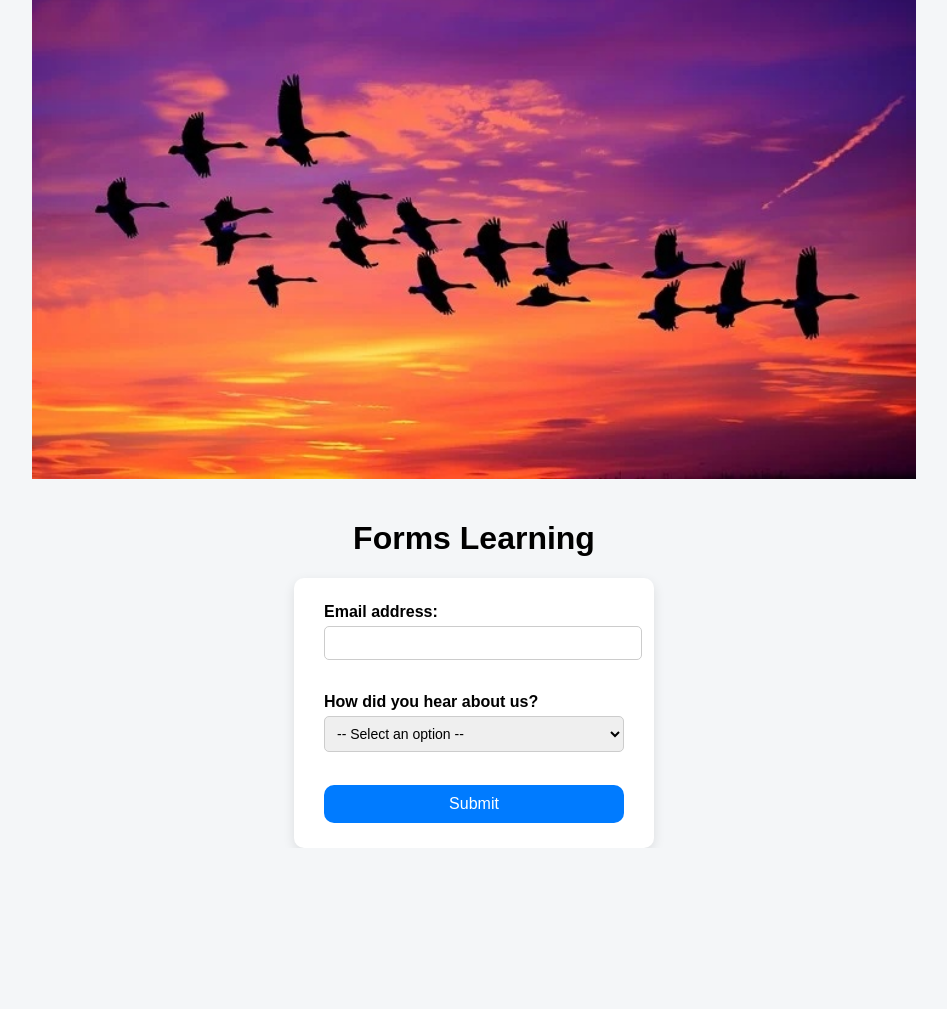
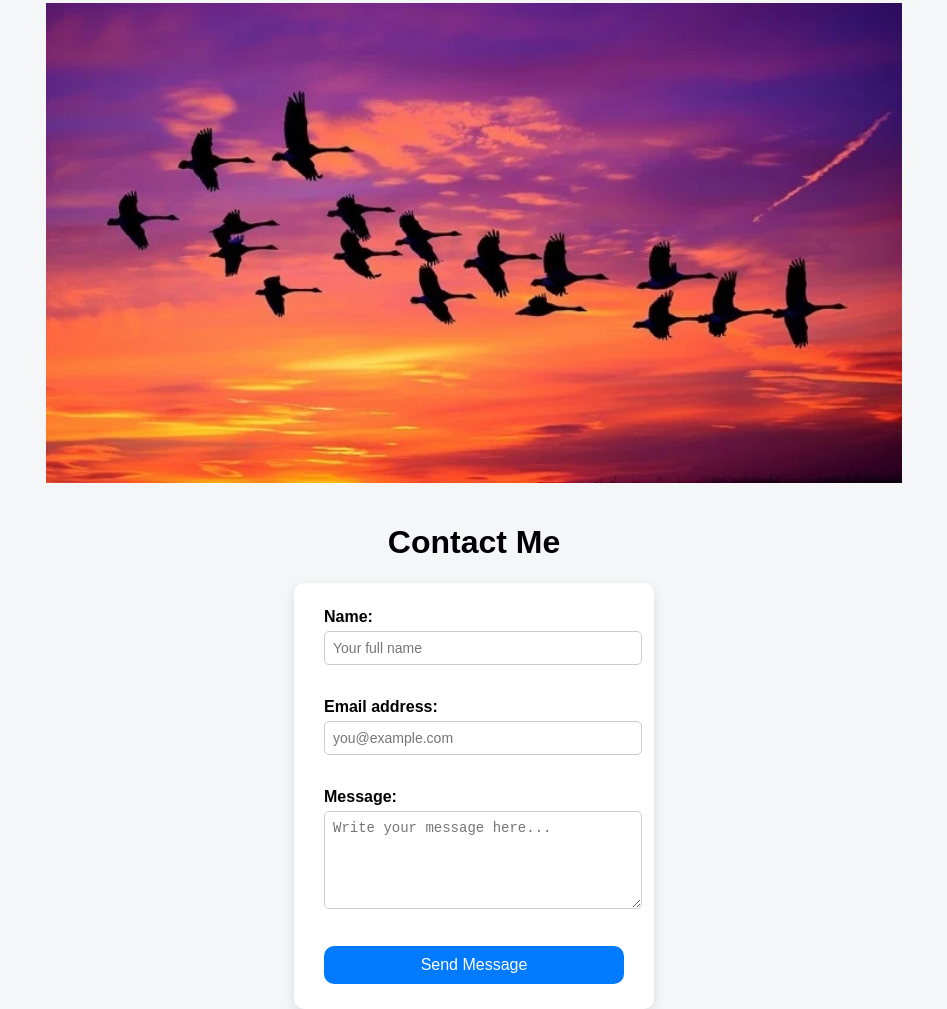
Before and after one commit to robelisaias/fundametalsOfWebDevSDBP031, a plain HTML site: page index.html in a window 1280 px wide. Shown: the part 193-1202 px from the top of the page, without its empty margins (166-1113 px from the left). Before the commit the page ends 1041 px from the top, so only its background shows below. Drawn offline with Linux system fonts and the light colour scheme.

Commit message:
Changed to Contact Me

```diff
--- a/index.html
+++ b/index.html
@@ -11,26 +11,26 @@
     <h2>By Robel Isaias</h2>
 
     <img src="flock-at-dusk.jpg" alt="flock of birds at dusk" />
-    <h1>Forms Learning</h1>
+    <h1>Contact Me</h1>
 <form>
-    <label for="email">Email address:</label>
-    <input type="email" name="email"/>
-    <br />
-    <br />
-    <label for="source">How did you hear about us?</label>
-    <select id="options" name="Options" required>
-    <option value="" disabled selected>-- Select an option --</option>
-    <option value="online">Online</option>
-    <option value="events">Events</option>
-    <option value="friend">Friend</option>
-    <option value="telemarket">Telemarketing</option>
-</select>
-    <br />
-  <br />
-  <button type="submit">Submit</button>
 
-  </form>
+  <label for="name">Name:</label>
+  <input type="text" id="name" name="name" placeholder="Your full name" required />
+  <br /><br />
 
+
+  <label for="email">Email address:</label>
+  <input type="email" id="email" name="email" placeholder="you@example.com" required />
+  <br /><br />
+
+
+  <label for="message">Message:</label>
+  <textarea id="message" name="message" rows="5" placeholder="Write your message here..." required></textarea>
+  <br /><br />
+
+
+  <button type="submit">Send Message</button>
+</form>
 
 </body>
 </html>
--- a/style.css
+++ b/style.css
@@ -1,18 +1,20 @@
-img{
+img {
     width: 70%;
     display: block;
     margin: 20px auto;
 }
 
+
 body {
-    font-family: Arial;
+    font-family: Arial, sans-serif;
     background-color: #f4f6f8;
     height: 100vh;
-
     display: flex;
     flex-direction: column;
     align-items: center;
+    padding: 20px;
 }
+
 
 form {
     background: white;
@@ -22,13 +24,15 @@ form {
     width: 300px;
 }
 
+
 label {
     font-weight: bold;
     display: block;
     margin-bottom: 5px;
 }
 
-input, select {
+
+input, select, textarea {
     width: 100%;
     padding: 8px;
     margin-bottom: 15px;
@@ -37,10 +41,17 @@ input, select {
     font-size: 14px;
 }
 
-input:focus, select:focus {
+
+textarea {
+    resize: vertical;
+}
+
+
+input:focus, select:focus, textarea:focus {
     outline: none;
     border-color: #007bff;
 }
+
 
 button {
     width: 100%;
@@ -53,6 +64,7 @@ button {
     cursor: pointer;
 }
 
+
 button:hover {
     background-color: #0056b3;
 }
```
